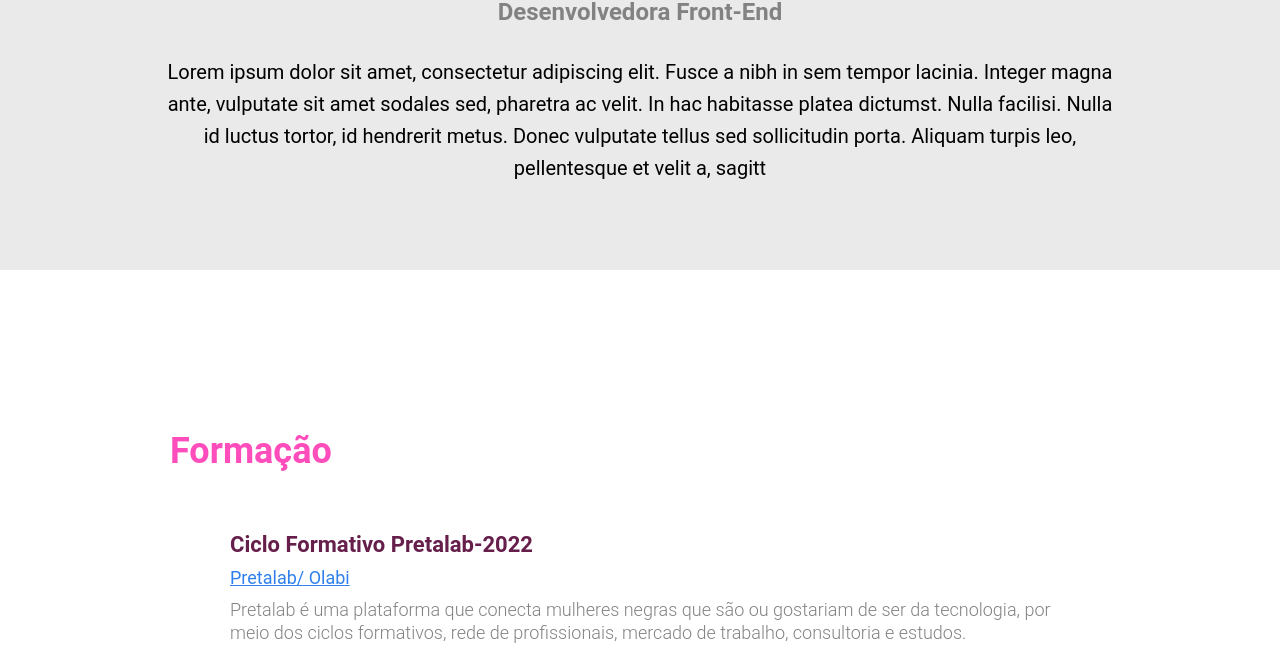
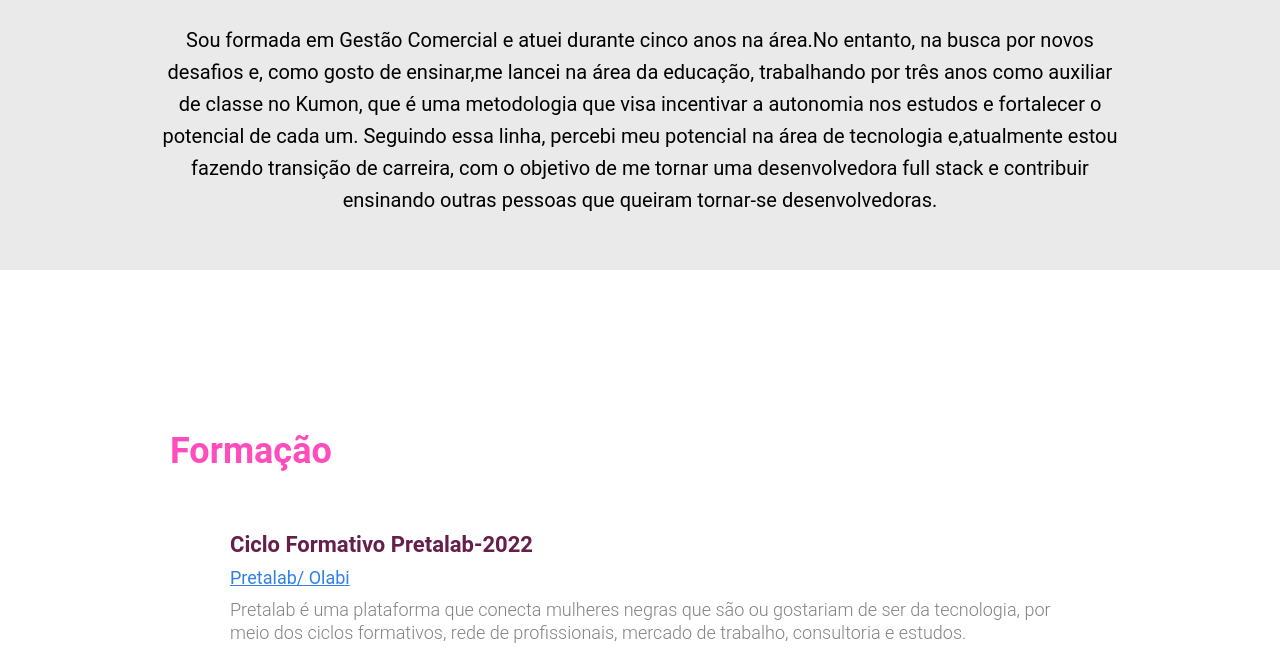
Before and after one commit to RaimundaCarvalho/portfolio-raimunda-trindade-pretalab, a plain HTML site: page index.html in a window 1280 px wide. Shown: the part 450-1100 px from the top of the page. Drawn offline with Linux system fonts and the light colour scheme.

Commit message:
novas atualizações portfolio Pretalab

```diff
--- a/index.html
+++ b/index.html
@@ -42,8 +42,9 @@
             </div>
 
             <div class="texto-sobre">
-                    Lorem ipsum dolor sit amet, consectetur adipiscing elit. Fusce a nibh in sem tempor lacinia. Integer magna ante, vulputate sit amet sodales sed, pharetra ac velit. In hac habitasse platea dictumst. Nulla facilisi. Nulla id luctus tortor, id hendrerit
-                    metus. Donec vulputate tellus sed sollicitudin porta. Aliquam turpis leo, pellentesque et velit a, sagitt
+                    <p>
+                        Sou formada em Gestão Comercial e atuei durante cinco anos na área.No entanto, na busca por novos desafios e, como gosto de ensinar,me lancei na área da educação, trabalhando por três anos como auxiliar de classe no Kumon, que é uma metodologia que visa incentivar a autonomia nos estudos e fortalecer o potencial de cada um. Seguindo essa linha, percebi meu potencial na área de tecnologia e,atualmente estou fazendo transição de carreira, com o objetivo de me tornar uma desenvolvedora full stack e contribuir ensinando outras pessoas que queiram tornar-se desenvolvedoras.
+                    </p>
              </div>
              </div>
         </section>
```
